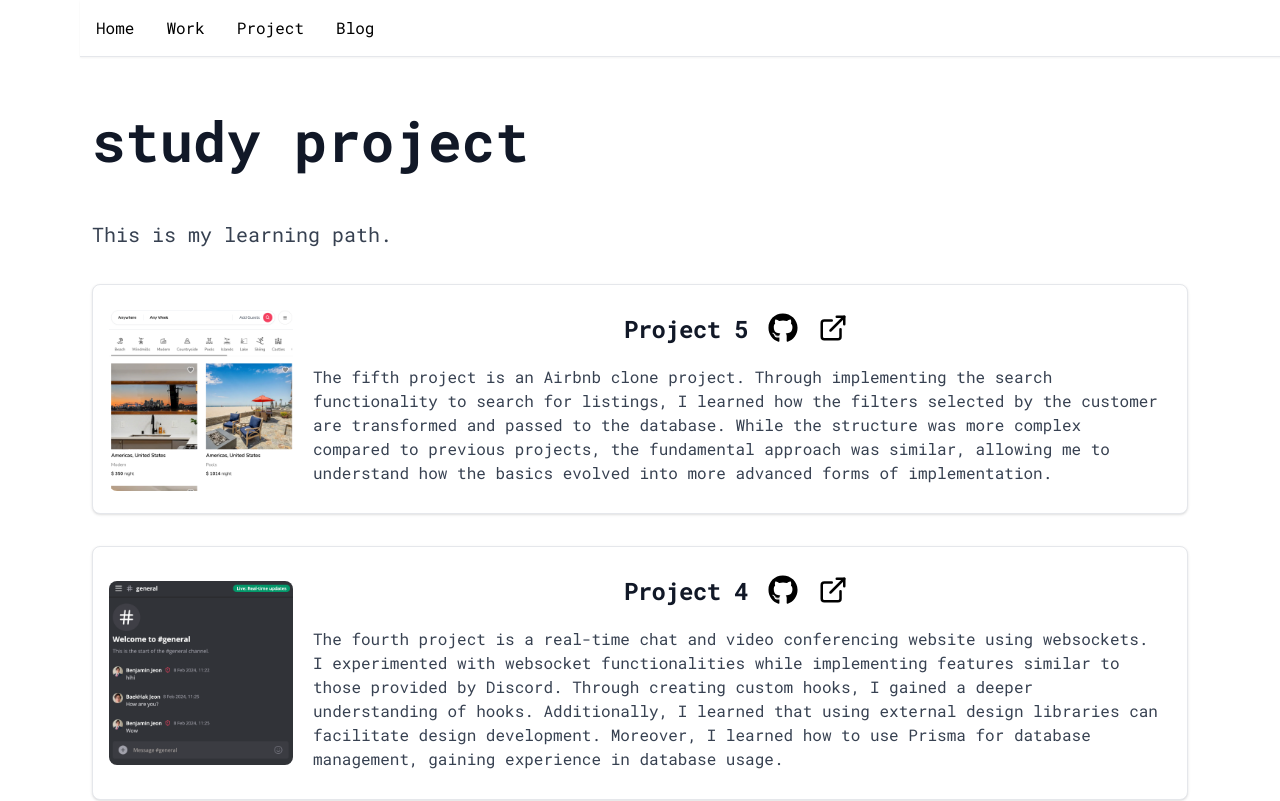
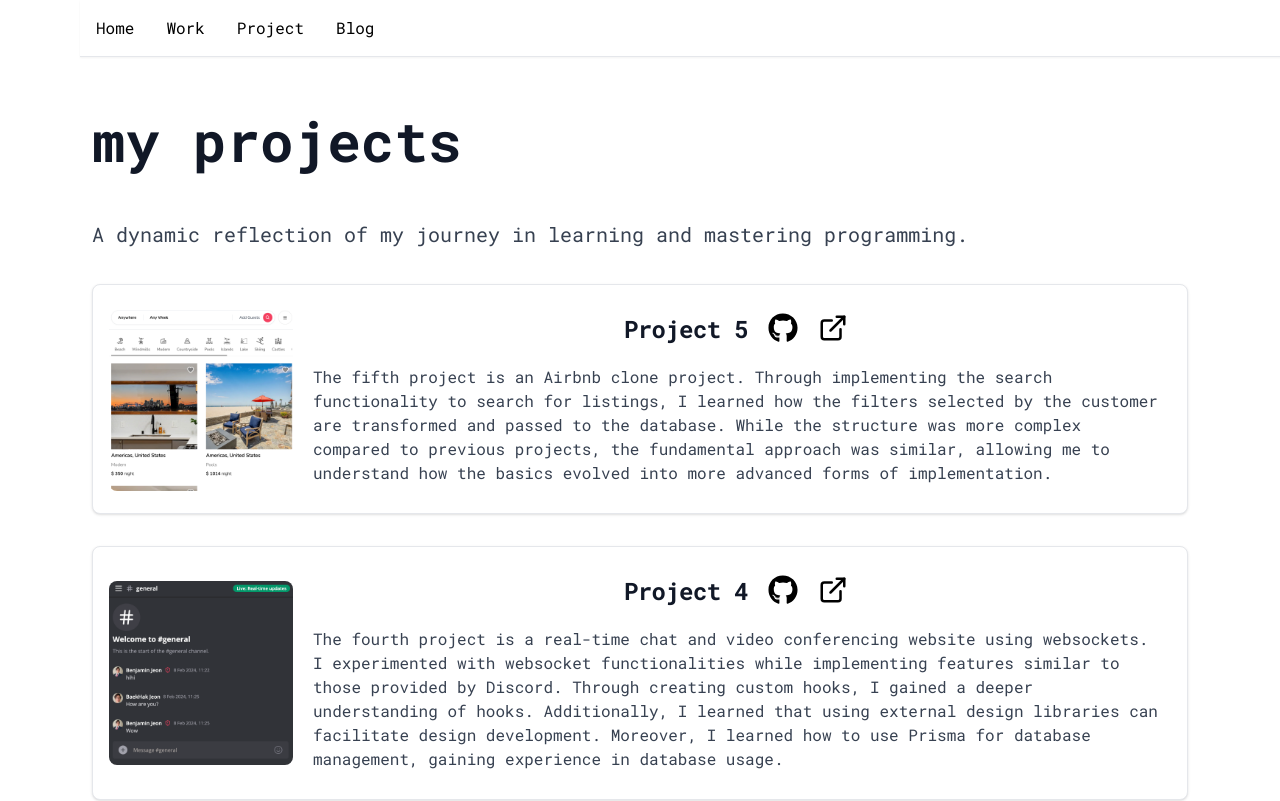
Before and after one commit to egofinder/baekhak.info, a Next.js app: page /projects in a window 1280 px wide. Shown: the top 801 px of the page. Built offline with nearby package versions, Linux system fonts and the light colour scheme.

Commit message:
경력 및 자격증 페이지 내용 수정

```diff
--- a/app/work/page.tsx
+++ b/app/work/page.tsx
@@ -49,9 +49,9 @@ const WorkPage = () => {
     <section className="container prose mx-auto max-w-7xl px-3 xl:prose-xl">
       <h1>my work</h1>
       <p>
-        Below are the experiences I have gone through and intend to continue on
-        as I seek to establish myself in the United States and pursue my career
-        path.
+        Reflecting on past experiences and looking ahead, I am committed to
+        establishing myself as a software developer and forging my career path
+        in this field.
       </p>
       {experiences.map((experience, index) => (
         <article key={index}>
--- a/containers/home/certificates.tsx
+++ b/containers/home/certificates.tsx
@@ -42,27 +42,26 @@ const Certificates = () => {
         process in my current endeavors, ensuring that the time and effort
         invested in learning are continually put to good use.
       </p>
-      <p className="mx-auto flex w-full flex-1 flex-row flex-wrap justify-center gap-4">
+      <p className="mx-auto flex flex-1 flex-row flex-wrap justify-center gap-4">
         {certificates.map((certificate, index) => (
           <span
             key={index}
             className={cn(
-              "flex h-40 w-80 items-center justify-between rounded border border-neutral-200 bg-neutral-50 px-3 lg:w-96",
+              "flex w-80 items-center justify-between rounded border border-neutral-200 bg-neutral-50 px-3 lg:w-96",
             )}
           >
             <a
               href={certificate.link}
               target="_blank"
-              className="h-full w-full text-center font-medium no-underline"
+              className="flex h-full w-full flex-col items-center justify-between text-center font-medium no-underline"
             >
               {certificate.name}
               <Image
                 src={certificate.image}
                 height={100}
                 alt={certificate.name}
-                className="mx-auto"
                 style={{
-                  marginBlock: "0.5rem",
+                  margin: "1rem",
                 }}
               />
             </a>
--- a/containers/project/headline.tsx
+++ b/containers/project/headline.tsx
@@ -1,8 +1,11 @@
 const Headline = () => {
   return (
-    <div className="prose max-w-7xl lg:prose-xl">
-      <h1>study project</h1>
-      <p>This is my learning path.</p>
+    <div className="prose max-w-7xl xl:prose-xl">
+      <h1>my projects</h1>
+      <p>
+        A dynamic reflection of my journey in learning and mastering
+        programming.
+      </p>
     </div>
   );
 };
```
